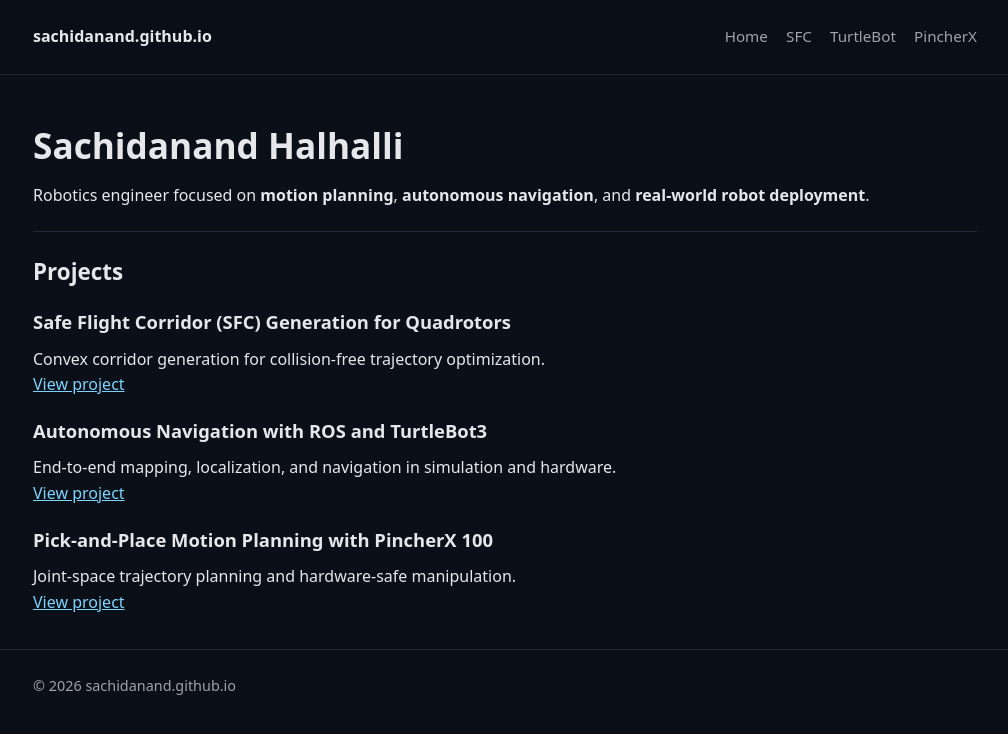
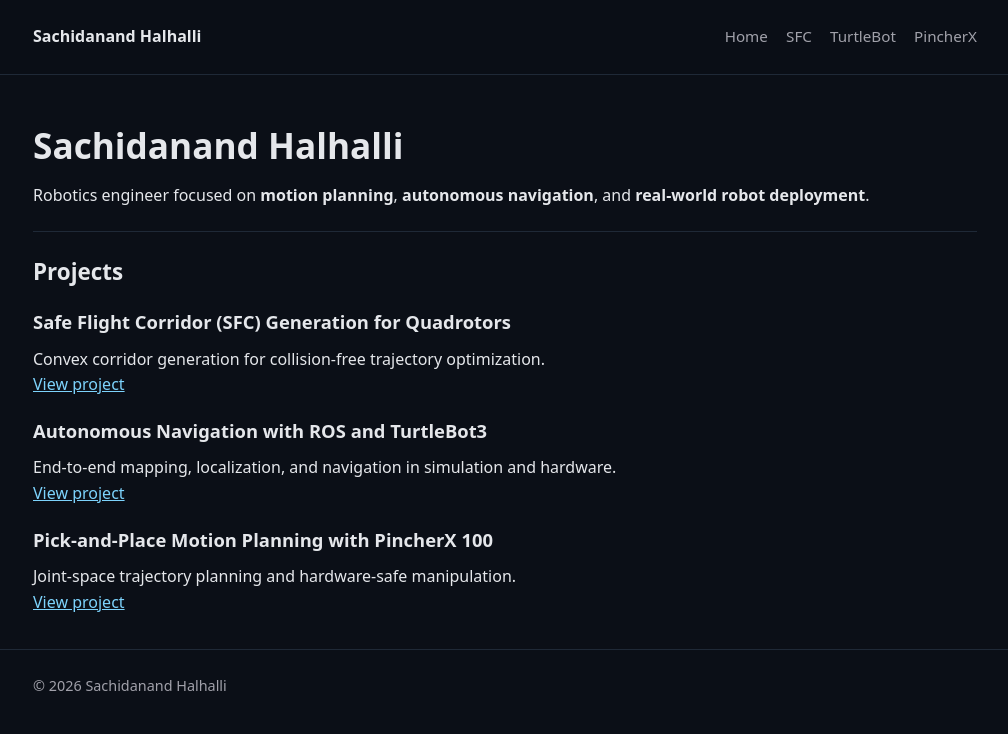
Before and after one commit to halhalli-s/halhalli-s.github.io, a Jekyll site: the page built from index.md, in a window 1280 px wide. Shown: the top 734 px of the page, without its empty margins (135-1143 px from the left). Built offline with Jekyll 4.4.1, drawn with Linux system fonts in a browser that asks for light colours.

Commit message:
Update _config.yml

```diff
--- a/_config.yml
+++ b/_config.yml
@@ -1,5 +1,5 @@
-title: sachidanand.github.io
+title: Sachidanand Halhalli
 description: Robotics portfolio – motion planning, autonomous navigation, manipulation
 theme: minima
-baseurl: "/sachidanand.github.io"
+baseurl: ""
 url: "https://halhalli-s.github.io"
```
